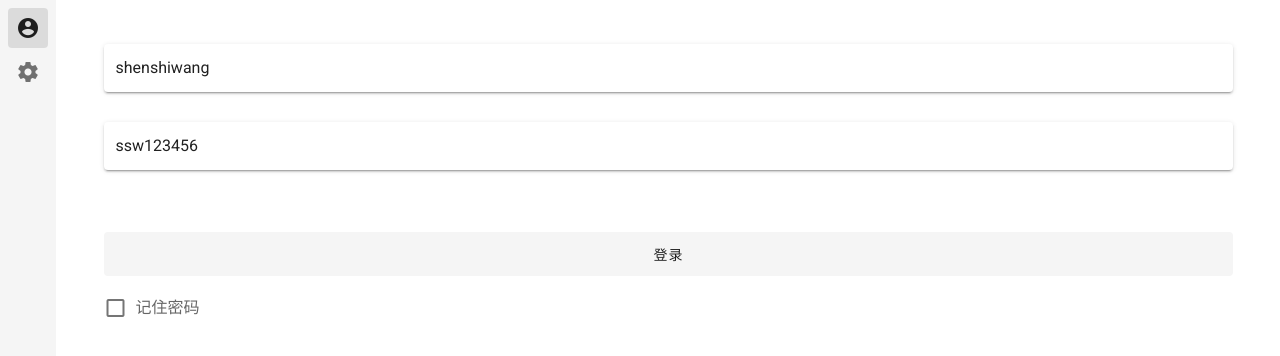
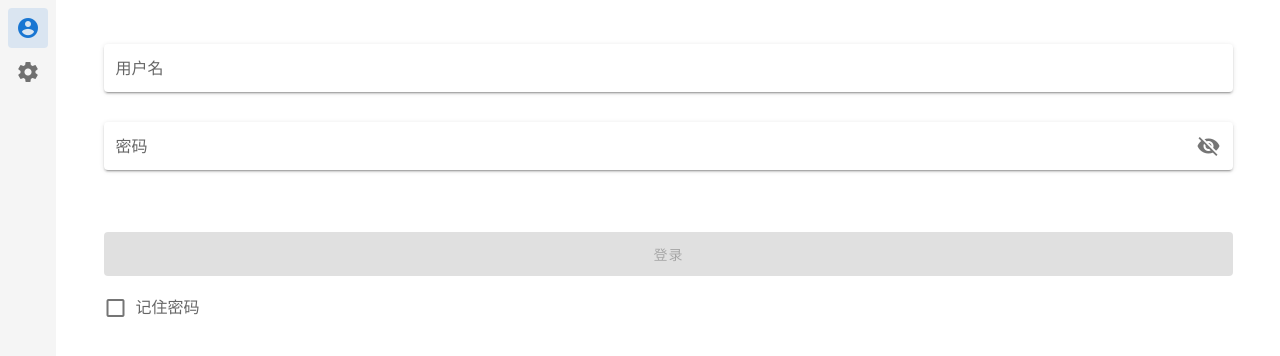
Before and after one commit to shensven/kmxy-lan, a Vue app: page /account in a window 1280 px wide. Shown: the top 356 px of the page. Built offline with nearby package versions, Linux system fonts and the light colour scheme.

Commit message:
fix: minor update

```diff
--- a/src/App.vue
+++ b/src/App.vue
@@ -8,9 +8,9 @@
       color="grey lighten-4"
     >
       <v-list dense nav>
+        <v-list-item-group color="primary">
           <v-list-item
             link
-          class="force-default-cursor"
             v-for="item in items"
             :key="item.title"
             :to="item.route"
@@ -22,6 +22,7 @@
               <v-list-item-title>{{ item.title }}</v-list-item-title>
             </v-list-item-content>
           </v-list-item>
+        </v-list-item-group>
       </v-list>
     </v-navigation-drawer>
     <v-main app>
@@ -34,8 +35,9 @@
 export default {
   name: 'Navbar',
   data: () => ({
+    selectedItem: 1,
     items: [
-      { title: 'Account', icon: 'mdi-account-circle', route: '/account' },
+      { title: 'Account', icon: 'mdi-account-circle', route: 'account' },
       { title: 'Settings', icon: 'mdi-cog', route: 'settings' }
     ],
     bottomItem: { title: 'Settings', icon: 'mdi-cog', route: 'settings' },
--- a/src/background.js
+++ b/src/background.js
@@ -20,6 +20,7 @@ async function createWindow() {
     maxWidth: 380,
     maxHeight: 676,
     webPreferences: {
+      webSecurity: false,
       // Use pluginOptions.nodeIntegration, leave this alone
       // See nklayman.github.io/vue-cli-plugin-electron-builder/guide/security.html#node-integration for more info
       nodeIntegration: process.env.ELECTRON_NODE_INTEGRATION,
--- a/src/router/index.js
+++ b/src/router/index.js
@@ -8,8 +8,8 @@ Vue.use(VueRouter)
 const routes = [
   {
     path: '/',
-    name: 'Account',
-    component: Account
+    name: 'Home',
+    redirect: '/account'
   },
   {
     path: '/account',
--- a/src/views/Account.vue
+++ b/src/views/Account.vue
@@ -4,7 +4,14 @@
       <v-row>
         <v-col class="mt-8 ml-4 mr-4">
           <v-text-field label="用户名" solo v-model="username"></v-text-field>
-          <v-text-field label="密码" solo v-model="userpwd"></v-text-field>
+          <v-text-field
+            label="密码"
+            solo
+            v-model="userpwd"
+            :append-icon="showPwd ? 'mdi-eye' : 'mdi-eye-off'"
+            :type="showPwd ? 'text' : 'password'"
+            @click:append="showPwd = !showPwd"
+          ></v-text-field>
           <v-btn
             width="100%"
             class="mt-8"
@@ -17,8 +24,9 @@
           >
           <v-checkbox
             label="记住密码"
-            v-model="rememberPassword"
             hide-details
+            v-model="rememberPwd"
+            @click="handleRememberPwd"
           ></v-checkbox>
         </v-col>
       </v-row>
@@ -31,14 +39,26 @@ import appAxios from '@/utils/appAxios'
 
 export default {
   name: 'Account',
+
   data: () => ({
-    username: 'shenshiwang',
-    userpwd: 'ssw123456',
-    btnDisabled: false,
-    rememberPassword: false,
+    username: '',
+    userpwd: '',
+    showPwd: false,
+    btnDisabled: true,
+    rememberPwd: false,
     loading: false
   }),
-  mounted() {},
+
+  mounted() {
+    this.rememberPwd = localStorage.rememberPwd === '1'
+    if (localStorage.username) {
+      this.username = localStorage.username
+    }
+    if (localStorage.userpwd && localStorage.rememberPwd === '1') {
+      this.userpwd = localStorage.userpwd
+    }
+  },
+
   watch: {
     username() {
       if (this.username.length > 0 && this.userpwd.length > 0) {
@@ -55,8 +75,21 @@ export default {
       }
     }
   },
+
   methods: {
+    handleRememberPwd() {
+      localStorage.rememberPwd = this.rememberPwd === true ? '1' : '0'
+    },
+
     async startAuth() {
+      if (this.username.length !== 0 && this.userpwd.length !== 0) {
+        localStorage.username = this.username
+        if (this.rememberPwd === true) {
+          localStorage.userpwd = this.userpwd
+        } else {
+          localStorage.userpwd = ''
+        }
+        // 物理地址验证
         await appAxios.get('auth_entry.php', {
           params: {
             authmeth: 3,
@@ -66,7 +99,6 @@ export default {
             orgi: 'aHR0cDovL3d3dy5xcS5jb20v'
           }
         })
-
         // 超时验证
         await appAxios.get('login_check_password_ageout.php', {
           params: {
@@ -74,7 +106,6 @@ export default {
             passwd: this.userpwd
           }
         })
-
         // 登录
         await appAxios.post(
           'cgi-bin/ace_web_auth.cgi',
@@ -92,4 +123,5 @@ export default {
       }
     }
   }
+}
 </script>
--- a/src/views/Settings.vue
+++ b/src/views/Settings.vue
@@ -56,7 +56,7 @@ export default {
   },
   watch: {
     gateway(newValue) {
-      this.gateway = newValue.replace(/[^\d]/g, '')
+      // this.gateway = newValue.replace(/[^\d]/g, '')
     }
   },
   // computed: {
```
Lines whose indentation alone changed are shown as unchanged.
